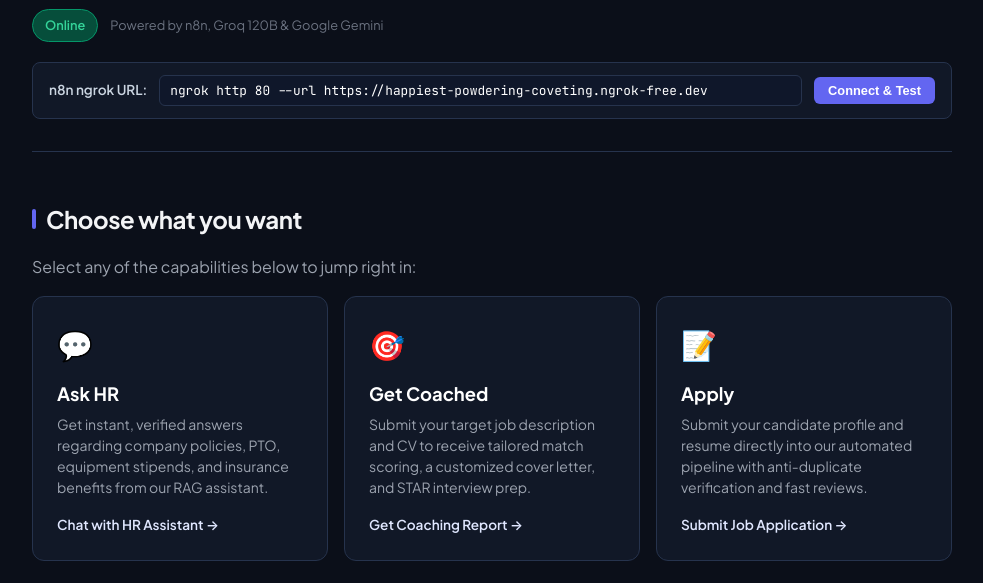
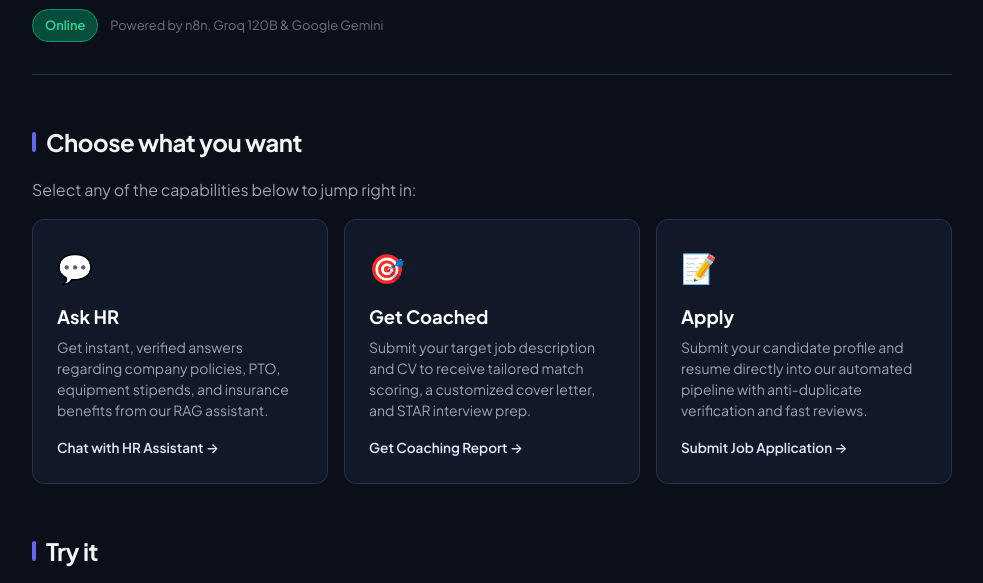
Before and after one commit to ahmedayman200679-boop/MP-HR-Automation, a plain HTML site: page index.html in a window 1280 px wide. Shown: the part 135-718 px from the top of the page, without its empty margins (148-1131 px from the left). Drawn offline with Linux system fonts and the light colour scheme; no server answers.

Commit message:
Add files via upload

```diff
--- a/index.html
+++ b/index.html
@@ -585,12 +585,6 @@
       </span>
     </div>
 
-    <!-- Live ngrok base URL config strip -->
-    <div class="config-strip">
-      <span style="font-weight: 600; color: #cbd5e1;">n8n ngrok URL:</span>
-      <input type="url" id="ngrokInput" placeholder="https://YOUR-DOMAIN.ngrok-free.app">
-      <button type="button" id="updateNgrokBtn">Connect & Test</button>
-    </div>
   </header>
 
   <!-- 2. CHOOSE WHAT YOU WANT -->
```
